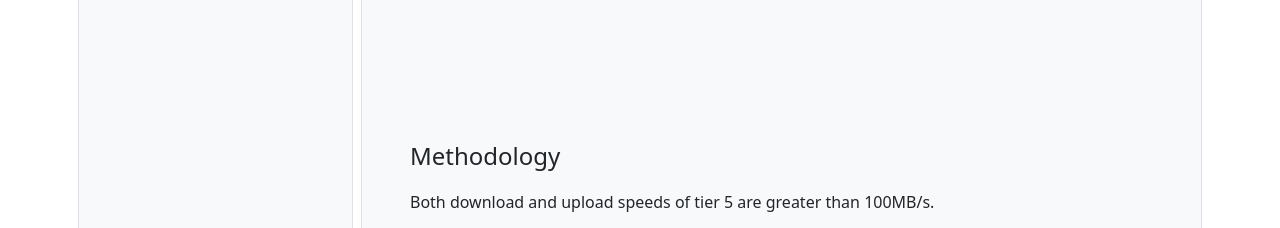
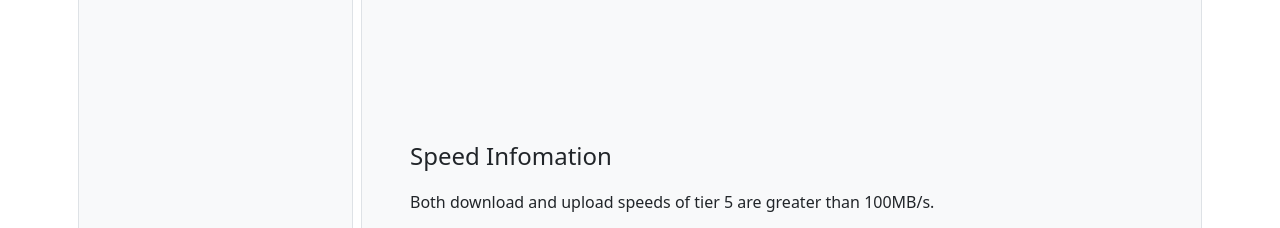
Before and after one commit to ds5010/broadband, a plain HTML site: page docs/index.html in a window 1280 px wide. Shown: the part 1960-2188 px from the top of the page. Drawn offline with nearby package versions, Linux system fonts and the light colour scheme.

Commit message:
add some speed information below the interractive map

```diff
--- a/docs/index.html
+++ b/docs/index.html
@@ -114,7 +114,7 @@
           <h2>Map</h2>
           <div id="observable-map" class="ratio ratio-1x1">
           </div>
-          <p class="fs-4">Methodology</p>
+          <p class="fs-4">Speed Infomation</p>
           <p> Both download and upload speeds of tier 5 are greater than 100MB/s.</p>
           <p>Download speeds of Tier 4 are between 50Mb/s and 100Mb/s, and upload speeds are between 10Mb/s and 100Mb/s.</p>
           <p>Download speeds of Tier 3 are between 25 Mb/s and 50 Mb/s, and upload speeds are between 3 Mb/s and 10 Mb/s.</p>
```
